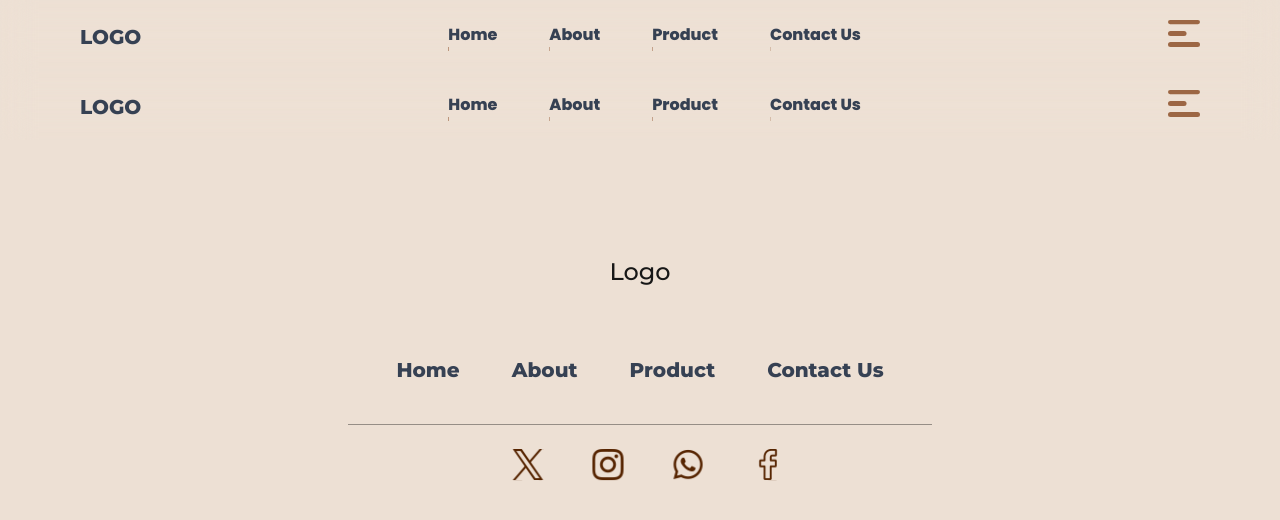
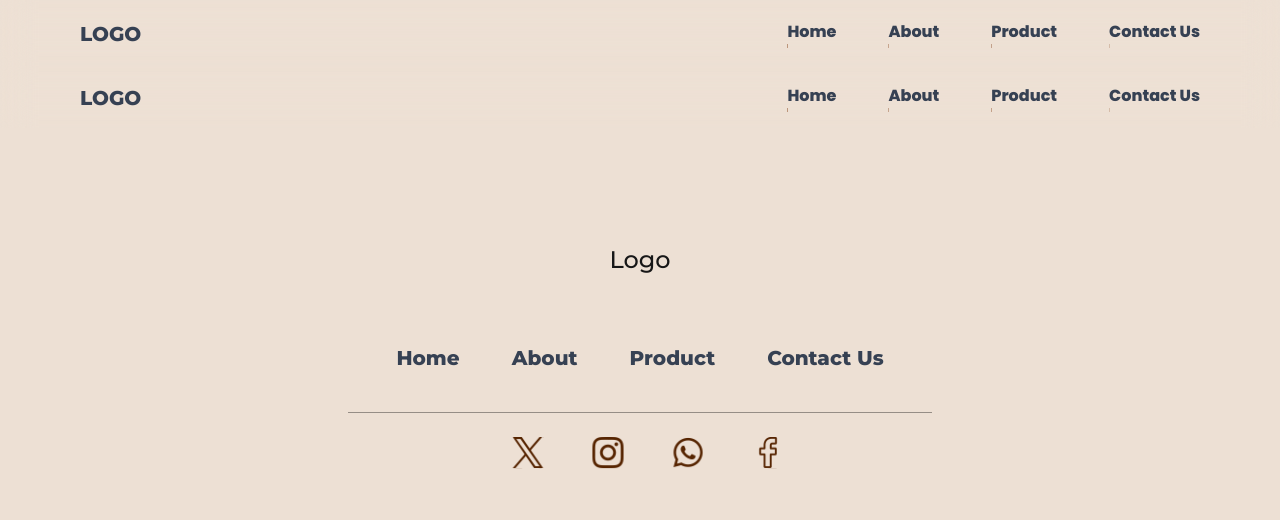
Before and after one commit to michaeldiputra/WovenRattan, a Next.js app: page /components/Navbar in a window 1280 px wide. Shown: the top 520 px of the page. Built offline with nearby package versions, Linux system fonts and the light colour scheme.

Commit message:
hidden hamburger on dekstop

```diff
--- a/src/pages/components/Navbar.js
+++ b/src/pages/components/Navbar.js
@@ -35,7 +35,7 @@ export default function Navbar() {
                             <div className="h-1 w-4/5 bg-primary -translate-x-full group-hover:translate-x-0 transition-transform"></div>
                         </Link>
                     </div>
-                    <div>
+                    <div className='md:hidden'>
                         <button onClick={handleNav} className="h-full">
                             <Image src={hamburger} width={10} height={10} className="h-auto w-auto" />
                         </button>
```
